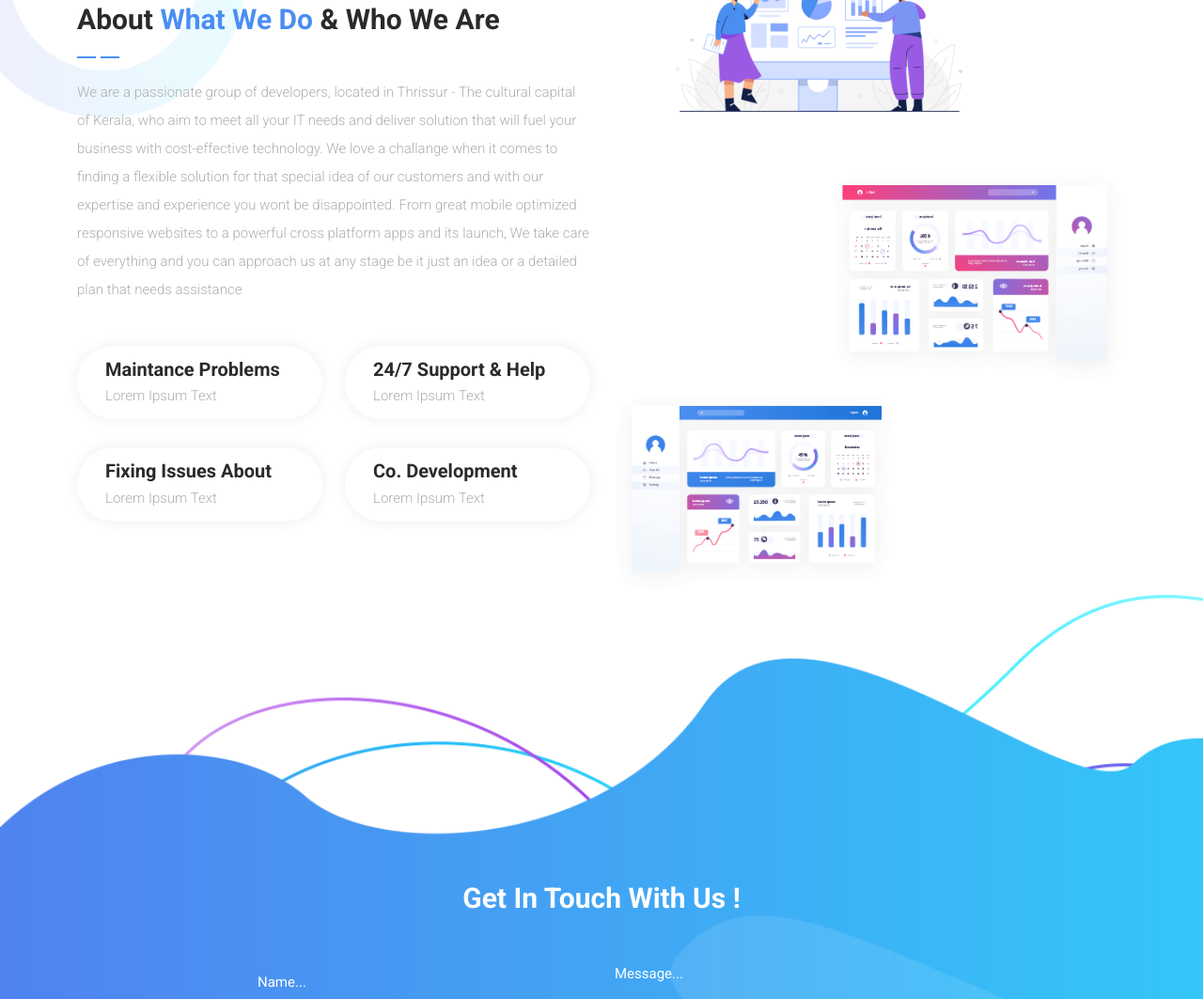
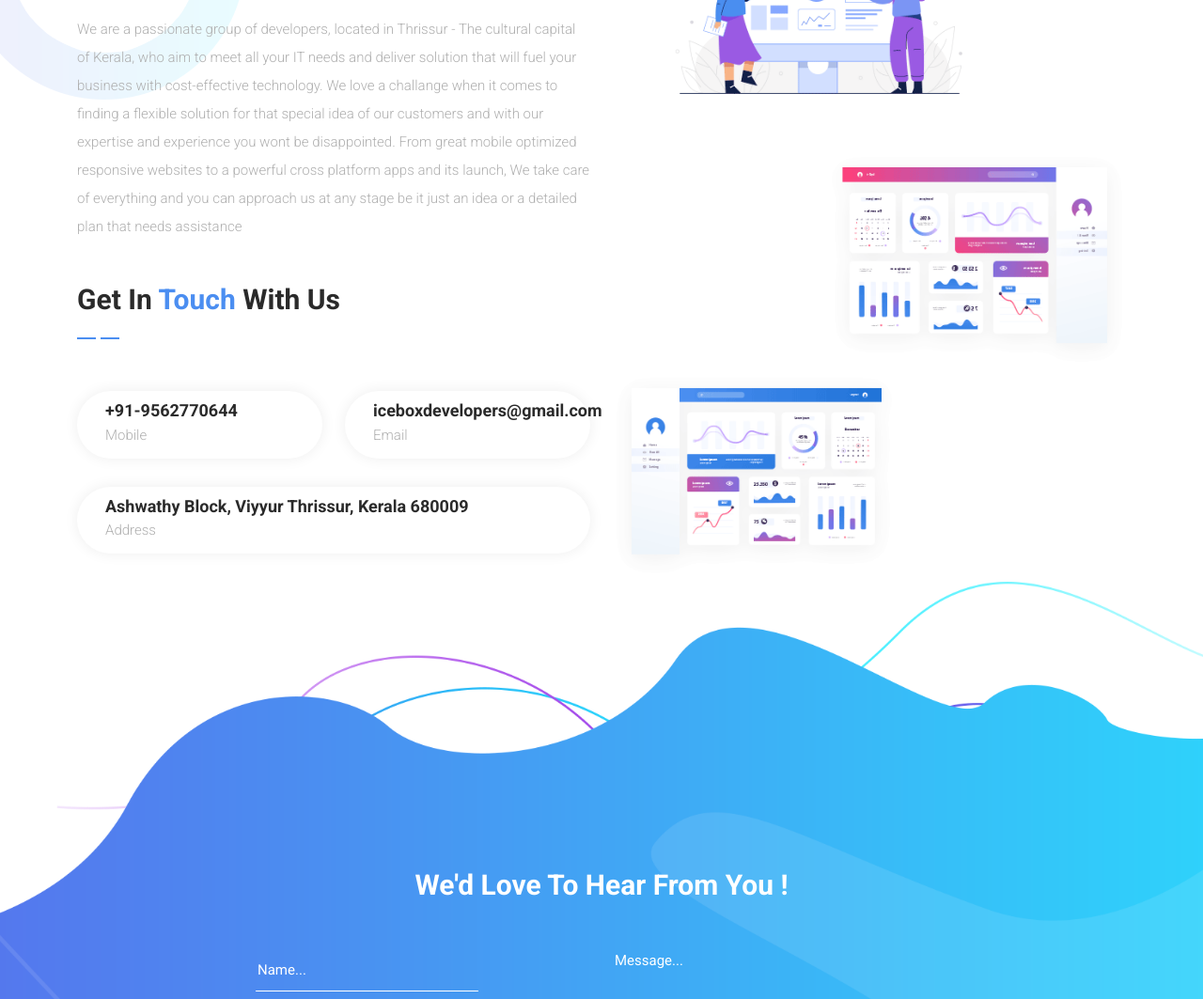
Before and after one commit to icebox-dev/icebox-dev-portfolio, a plain HTML site: page index.html in a window 1280 px wide. Shown: the part 1737-2800 px from the top of the page at 94% size. Drawn offline with Linux system fonts and the light colour scheme.

Commit message:
footer updated,content edited

```diff
--- a/assets/css/style.css
+++ b/assets/css/style.css
@@ -1093,6 +1093,9 @@ Services Style
   border-radius: 10px;
   border-top-right-radius: 50px;
   transition: all 0.3s;
+
+  min-height: 300px;
+  max-height: 300px;
 }
 
 .service-item .icon {
@@ -1194,8 +1197,8 @@ About Us
   margin-bottom: 30px;
 }
 
-.about-us .box-item h4 a {
-  font-size: 20px;
+.about-us .box-item h6 a {
+  font-size: 18px;
   font-weight: 700;
   margin-top: 8px;
   color: #2a2a2a;
@@ -1206,7 +1209,7 @@ About Us
   margin-bottom: 0px;
 }
 
-.about-us .box-item:hover h4 a {
+.about-us .box-item:hover h6 a {
   color: #4b8ef1;
 }
 
@@ -1747,7 +1750,7 @@ footer #search button:hover {
 
 footer .copyright-text p {
   text-align: center;
-  margin-top: 50px;
+  /* margin-top: 50px; */
   margin-bottom: 0px;
   color: #fff;
 }
--- a/index.html
+++ b/index.html
@@ -349,31 +349,33 @@
                   From great mobile optimized responsive websites to a powerful cross platform apps and its launch, We take care of everything and you can approach us at any stage be it just an idea or a detailed plan that needs assistance
               </p>
             </div>
+
+            <div class="section-heading">
+              <h4>Get In <em>Touch</em> With Us</h4>
+              <img src="assets/images/heading-line-dec.png" alt="" />
+
+            </div>
+
             <div class="row">
               <div class="col-lg-6">
                 <div class="box-item">
-                  <h4><a href="#about">Maintance Problems</a></h4>
-                  <p>Lorem Ipsum Text</p>
+                  <h6><a href="#about">+91-9562770644</a></h6>
+                  <p>Mobile</p>
                 </div>
               </div>
               <div class="col-lg-6">
                 <div class="box-item">
-                  <h4><a href="#about">24/7 Support &amp; Help</a></h4>
-                  <p>Lorem Ipsum Text</p>
+                  <h6><a href="#about">iceboxdevelopers@gmail.com</a></h6>
+                  <p>Email</p>
                 </div>
               </div>
-              <div class="col-lg-6">
+              <div class="col-lg-12">
                 <div class="box-item">
-                  <h4><a href="#about">Fixing Issues About</a></h4>
-                  <p>Lorem Ipsum Text</p>
+                  <h6><a href="#about">Ashwathy Block, Viyyur Thrissur, Kerala 680009</a></h6>
+                  <p>Address</p>
                 </div>
               </div>
-              <div class="col-lg-6">
-                <div class="box-item">
-                  <h4><a href="#about">Co. Development</a></h4>
-                  <p>Lorem Ipsum Text</p>
-                </div>
-              </div>
+
 
             </div>
           </div>
@@ -763,7 +765,7 @@
           <div class="col-lg-8 offset-lg-2">
             <div class="section-heading">
               <h4>
-                Get in touch with us !
+                We'd love to hear from you !
               </h4>
             </div>
           </div>
@@ -826,7 +828,7 @@
           </div>
         </div>
         <div class="row">
-          <div class="col-lg-3">
+          <!-- <div class="col-lg-3">
             <div class="footer-widget">
               <h4>Contact Us</h4>
               <p>Ashwathy</p>
@@ -836,7 +838,6 @@
             </div>
           </div>
 
-          <!-- **** Sectin for Useful link starts **** -->
           <div class="col-lg-3">
             <div class="footer-widget">
               <h4>About Us</h4>
@@ -847,7 +848,6 @@
               </ul>
             </div>
           </div>
-
 
           <div class="col-lg-3">
             <div class="footer-widget">
@@ -866,7 +866,6 @@
               </ul>
             </div>
           </div>
-          <!-- **** Sectin for Useful link ends **** -->
 
           <div class="col-lg-3">
             <div class="footer-widget">
@@ -879,7 +878,7 @@
                 eiusmod tempor incididunt ut labore et dolore.
               </p>
             </div>
-          </div>
+          </div> -->
           <div class="col-lg-12">
             <div class="copyright-text">
               <p>
```
